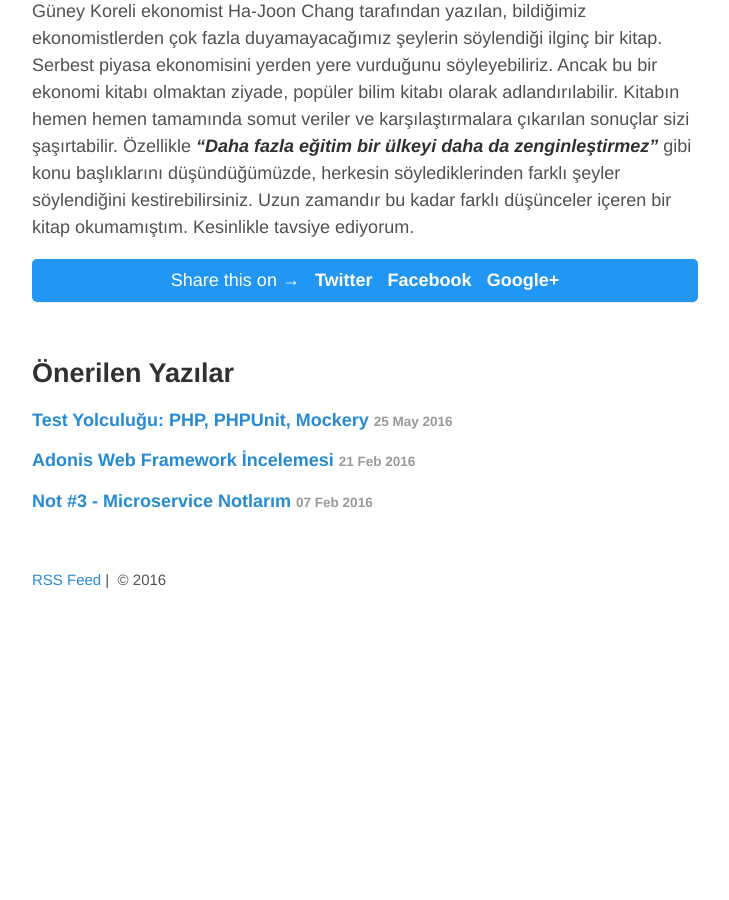
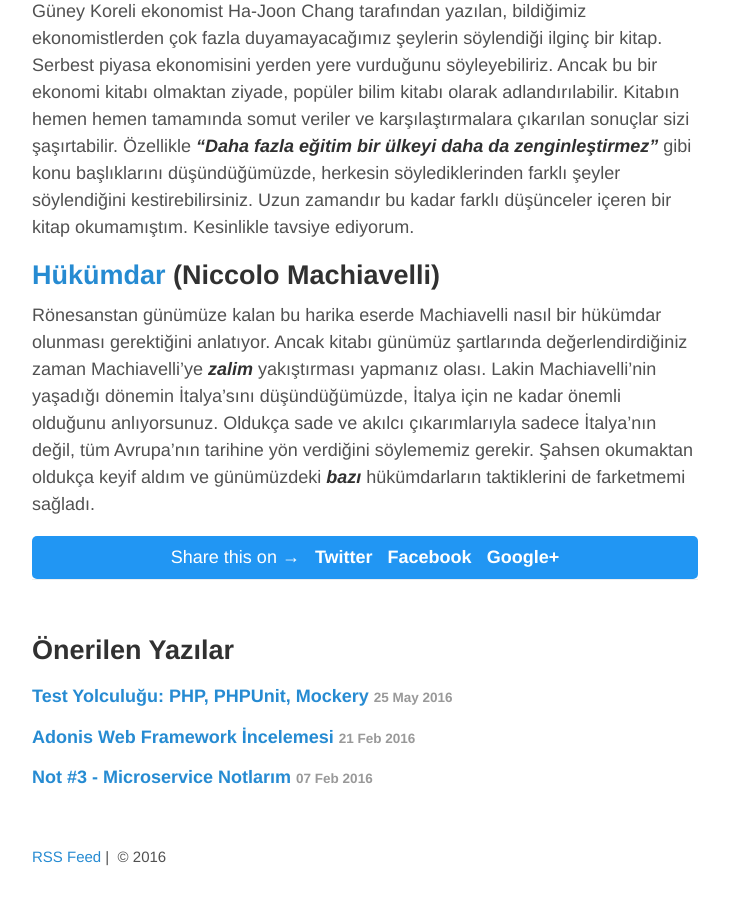
Before and after one commit to ozziest/ozziest.github.io, a Jekyll site: the page built from _posts/2017-01-01-okuma-notlari.md, in a window 1280 px wide and 900 px high, scrolled down 2727 px. Shown: the whole window, without its empty margins (275-1004 px from the left). Built offline with Jekyll 4.4.1, drawn with Linux system fonts in a browser that asks for light colours; comment, search, counter and statistics services are not loaded; before the commit the page ends 3356 px from its top, so only the background shows below that.

Commit message:
New book was added

```diff
--- a/_posts/2017-01-01-okuma-notlari.md
+++ b/_posts/2017-01-01-okuma-notlari.md
@@ -67,3 +67,7 @@ Geç farketmiş olduğum bir başka önemli eser. Yüzyıllar öncesinden gelen
 ## [Kapitalizm Hakkında Size Söylenmeyen 23 Şey](http://www.dr.com.tr/Kitap/Kapitalizm-Hakkinda-Size-Soylenmeyen-23-Sey/Ha-Joon-Chang/Arastirma-Tarih/Politika-Arastirma/Dunya-Politika-/urunno=0000000371478) (Ha-Joon Chang)
 
 Güney Koreli ekonomist Ha-Joon Chang tarafından yazılan, bildiğimiz ekonomistlerden çok fazla duyamayacağımız şeylerin söylendiği ilginç bir kitap. Serbest piyasa ekonomisini yerden yere vurduğunu söyleyebiliriz. Ancak bu bir ekonomi kitabı olmaktan ziyade, popüler bilim kitabı olarak adlandırılabilir. Kitabın hemen hemen tamamında somut veriler ve karşılaştırmalara çıkarılan sonuçlar sizi şaşırtabilir. Özellikle ***"Daha fazla eğitim bir ülkeyi daha da zenginleştirmez"*** gibi konu başlıklarını düşündüğümüzde, herkesin söylediklerinden farklı şeyler söylendiğini kestirebilirsiniz. Uzun zamandır bu kadar farklı düşünceler içeren bir kitap okumamıştım. Kesinlikle tavsiye ediyorum.
+
+## [Hükümdar](http://www.dr.com.tr/Kitap/Hukumdar/Niccolo-Machiavelli/Arastirma-Tarih/Politika-Arastirma/Politika/urunno=0000000442421) (Niccolo Machiavelli)
+
+Rönesanstan günümüze kalan bu harika eserde Machiavelli nasıl bir hükümdar olunması gerektiğini anlatıyor. Ancak kitabı günümüz şartlarında değerlendirdiğiniz zaman Machiavelli'ye ***zalim*** yakıştırması yapmanız olası. Lakin Machiavelli'nin yaşadığı dönemin İtalya'sını düşündüğümüzde, İtalya için ne kadar önemli olduğunu anlıyorsunuz. Oldukça sade ve akılcı çıkarımlarıyla sadece İtalya'nın değil, tüm Avrupa'nın tarihine yön verdiğini söylememiz gerekir. Şahsen okumaktan oldukça keyif aldım ve günümüzdeki ***bazı*** hükümdarların taktiklerini de farketmemi sağladı.
```
